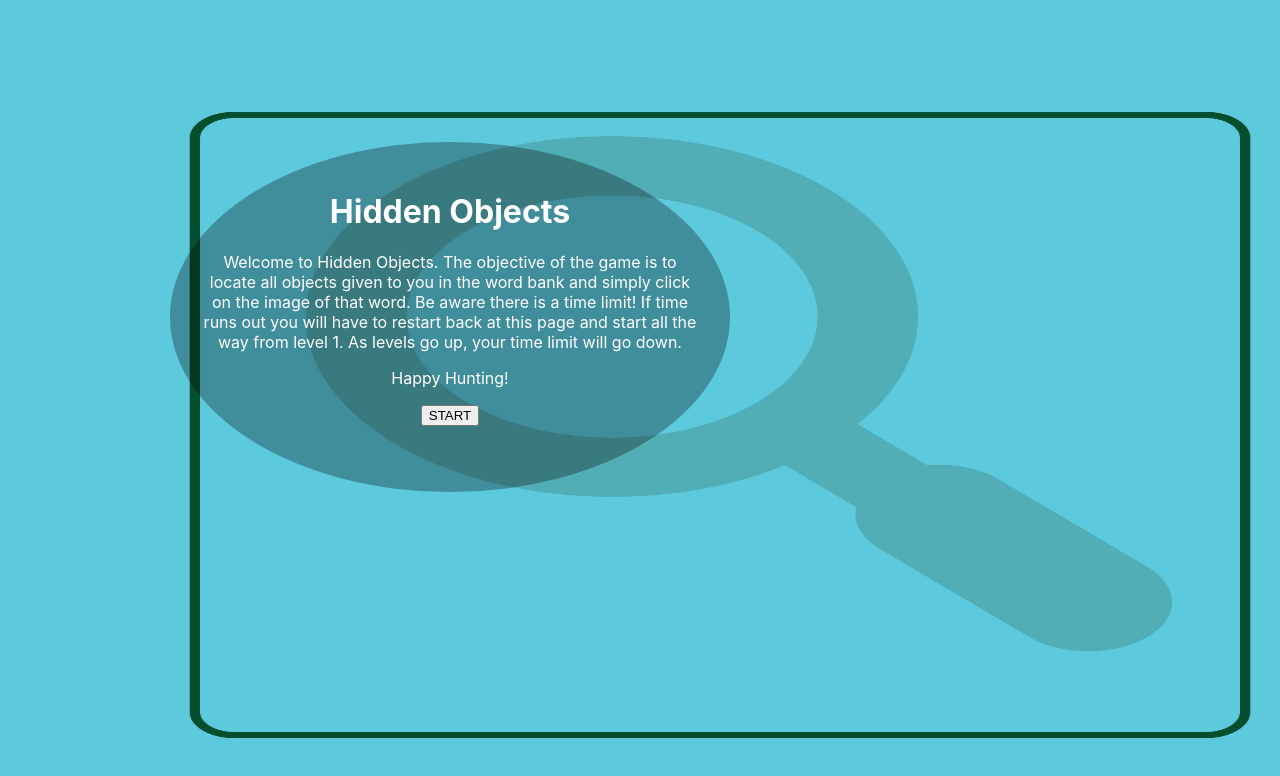
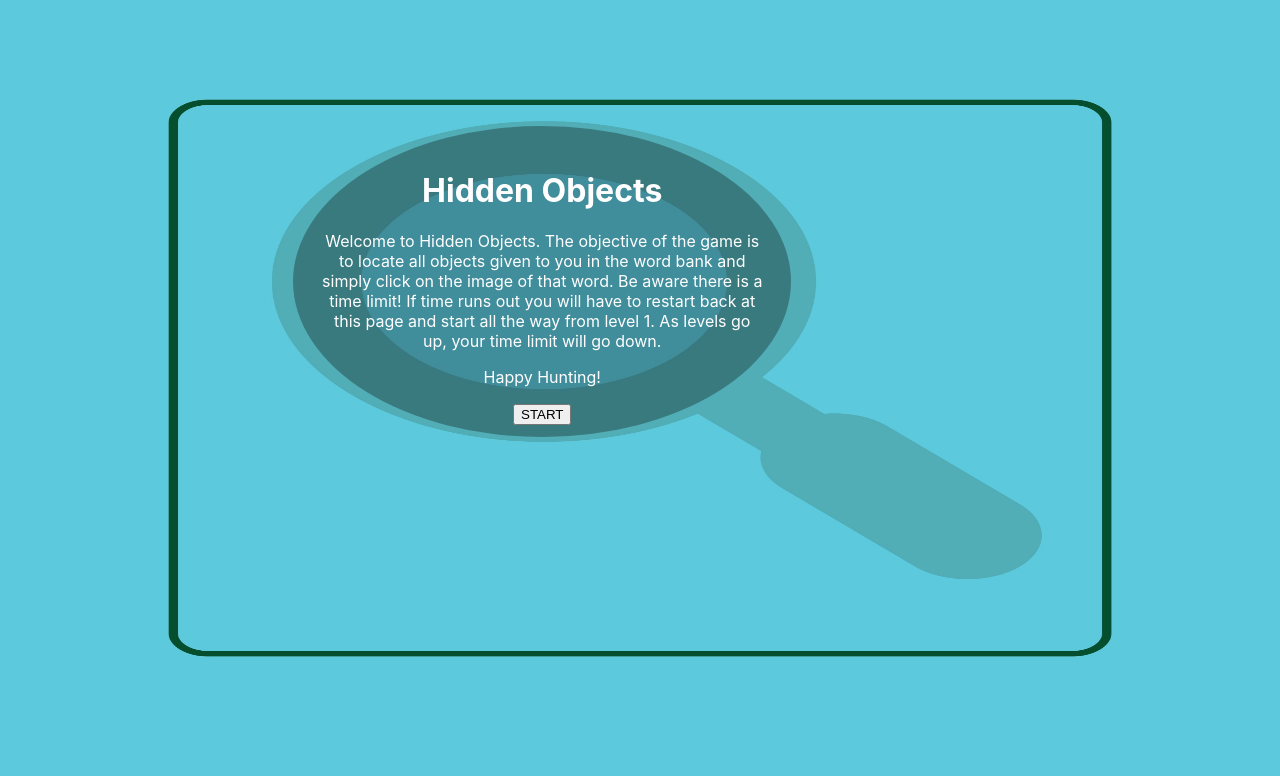
Before and after one commit to Jevit01/hiddenobjects, a React (Create React App) app: page / in a window 1280 px wide. Shown: the top 776 px of the page. Built offline with nearby package versions, Linux system fonts and the light colour scheme.

Commit message:
version1complete?

```diff
--- a/src/App.css
+++ b/src/App.css
@@ -6,7 +6,7 @@
   align-items: center;
   background-image: url(./PuzzleImages/homepage.jpg);
   background-repeat: no-repeat;
-  background-size: 1440px 850px, cover;
+  background-size: 100vw 59.02777777777778vw, cover;
   position: fixed;
   padding: 0;
   margin: 0;
@@ -26,7 +26,7 @@
 .objective {
   color: white;
   text-align: center;
-  width: 500px;
+  width: 34.72222222222222vw;
   margin-left: auto;
   margin-right: auto;
 }
@@ -34,11 +34,11 @@
 .box {
   background-color: rgba(0, 0, 0, 0.3);
   margin-left: auto;
-  margin-right: 550px;
-  margin-top: 142px;
-  padding-top: 50px;
+  margin-right: 38.19444444444444vw;
+  margin-top: 9.86111111111111vw;
+  padding-top: 3.4722222222222223vw;
   margin-bottom: auto;
-  width: 560px;
-  height: 300px;
+  width: 38.888888888888886vw;
+  height: 20.833333333333332vw;
   border-radius: 100%;
 }
--- a/src/components/css/puzzle1.css
+++ b/src/components/css/puzzle1.css
@@ -1,5 +1,17 @@
 h1 {
   margin-top: 0;
+}
+
+.puzzle1page {
+  background-color: #fe4d57;
+  background-size: cover;
+  position: fixed;
+  padding: 0;
+  margin: 0;
+  top: 0;
+  left: 0;
+  width: 100%;
+  height: 100%;
 }
 
 .time {
--- a/src/components/css/puzzle2.css
+++ b/src/components/css/puzzle2.css
@@ -1,5 +1,17 @@
 h1 {
   margin-top: 0;
+}
+
+.puzzle2page {
+  background-color: #41894d;
+  background-size: cover;
+  position: fixed;
+  padding: 0;
+  margin: 0;
+  top: 0;
+  left: 0;
+  width: 100%;
+  height: 100%;
 }
 
 .time {
--- a/src/components/css/puzzle3.css
+++ b/src/components/css/puzzle3.css
@@ -1,5 +1,17 @@
 h1 {
   margin-top: 0;
+}
+
+.puzzle3page {
+  background-color: #543e89;
+  background-size: cover;
+  position: fixed;
+  padding: 0;
+  margin: 0;
+  top: 0;
+  left: 0;
+  width: 100%;
+  height: 100%;
 }
 
 .time {
--- a/src/components/puzzle1.js
+++ b/src/components/puzzle1.js
@@ -149,7 +149,7 @@ class Puzzle1 extends Component {
         this.state.score < 10
       ) {
         return (
-          <>
+          <div className="puzzle1page">
             <div className="time">
               <h1 style={{ fontSize: 50 }}>
                 {this.state.minutes}:{this.state.seconds}
@@ -167,11 +167,11 @@ class Puzzle1 extends Component {
                 Restart
               </button>
             </div>
-          </>
+          </div>
         );
       } else if (this.state.score === 10) {
         return (
-          <>
+          <div className="puzzle1page">
             <div className="time">
               <h1 style={{ fontSize: 50 }}>STOP!</h1>
             </div>
@@ -186,11 +186,11 @@ class Puzzle1 extends Component {
                 Next
               </button>
             </div>
-          </>
+          </div>
         );
       } else {
         return (
-          <>
+          <div className="puzzle1page">
             <div className="time">
               <h1 style={{ fontSize: 50 }}>
                 {this.state.minutes}:{this.state.seconds}
@@ -291,13 +291,13 @@ class Puzzle1 extends Component {
                 {this.state.dove ? "" : <p>Dove</p>}
               </div>
             </div>
-          </>
+          </div>
         );
       }
     };
 
     return (
-      <>
+      <div className="puzzle1page">
         {this.state.level2 ? (
           <Puzzle2 />
         ) : (
@@ -324,7 +324,7 @@ class Puzzle1 extends Component {
             <Timer minutes={this.state.minutes} seconds={this.state.seconds} />
           </>
         )}
-      </>
+      </div>
     );
   }
 }
--- a/src/components/puzzle2.js
+++ b/src/components/puzzle2.js
@@ -148,7 +148,7 @@ class Puzzle2 extends Component {
         this.state.score < 10
       ) {
         return (
-          <>
+          <div className="puzzle2page">
             <div className="time">
               <h1 style={{ fontSize: 50 }}>
                 {this.state.minutes}:{this.state.seconds}
@@ -163,11 +163,11 @@ class Puzzle2 extends Component {
                 Restart
               </button>
             </div>
-          </>
+          </div>
         );
       } else if (this.state.score === 10) {
         return (
-          <>
+          <div className="puzzle2page">
             <div className="time">
               <h1 style={{ fontSize: 50 }}>STOP!</h1>
             </div>
@@ -180,11 +180,11 @@ class Puzzle2 extends Component {
                 Next
               </button>
             </div>
-          </>
+          </div>
         );
       } else {
         return (
-          <>
+          <div className="puzzle2page">
             <div className="time">
               <h1 style={{ fontSize: 50 }}>
                 {this.state.minutes}:{this.state.seconds}
@@ -284,13 +284,13 @@ class Puzzle2 extends Component {
                 {this.state.revolver ? "" : <p>Revolver</p>}
               </div>
             </div>
-          </>
+          </div>
         );
       }
     };
 
     return (
-      <>
+      <div className="puzzle2page">
         {this.state.level3 ? (
           <Puzzle3 />
         ) : (
@@ -305,7 +305,7 @@ class Puzzle2 extends Component {
             <Timer minutes={this.state.minutes} seconds={this.state.seconds} />
           </>
         )}
-      </>
+      </div>
     );
   }
 }
--- a/src/components/puzzle3.js
+++ b/src/components/puzzle3.js
@@ -140,7 +140,7 @@ class Puzzle3 extends Component {
         this.state.score < 10
       ) {
         return (
-          <>
+          <div className="puzzle3page">
             <div className="time">
               <h1 style={{ fontSize: 50 }}>
                 {this.state.minutes}:{this.state.seconds}
@@ -155,11 +155,11 @@ class Puzzle3 extends Component {
                 Restart
               </button>
             </div>
-          </>
+          </div>
         );
       } else if (this.state.score === 10) {
         return (
-          <>
+          <div className="puzzle3page">
             <div className="time">
               <h1 style={{ fontSize: 50 }}>STOP!</h1>
             </div>
@@ -170,11 +170,11 @@ class Puzzle3 extends Component {
               <p>CONGRATULATIONS YOU BEAT HIDDEN OBJECTS!</p>
               <p>More levels coming soon....</p>
             </div>
-          </>
+          </div>
         );
       } else {
         return (
-          <>
+          <div className="puzzle3page">
             <div className="time">
               <h1 style={{ fontSize: 50 }}>
                 {this.state.minutes}:{this.state.seconds}
@@ -274,13 +274,13 @@ class Puzzle3 extends Component {
                 {this.state.horn ? "" : <p>Horn</p>}
               </div>
             </div>
-          </>
+          </div>
         );
       }
     };
 
     return (
-      <>
+      <div className="puzzle3page">
         {this.state.minutes.toString() === "0" &&
         this.state.seconds.toString() === "00" &&
         this.state.score < 10 ? (
@@ -289,7 +289,7 @@ class Puzzle3 extends Component {
           <Sound url={puz3sound} playStatus={Sound.status.PLAYING} />
         )}
         <Timer minutes={this.state.minutes} seconds={this.state.seconds} />
-      </>
+      </div>
     );
   }
 }
```
